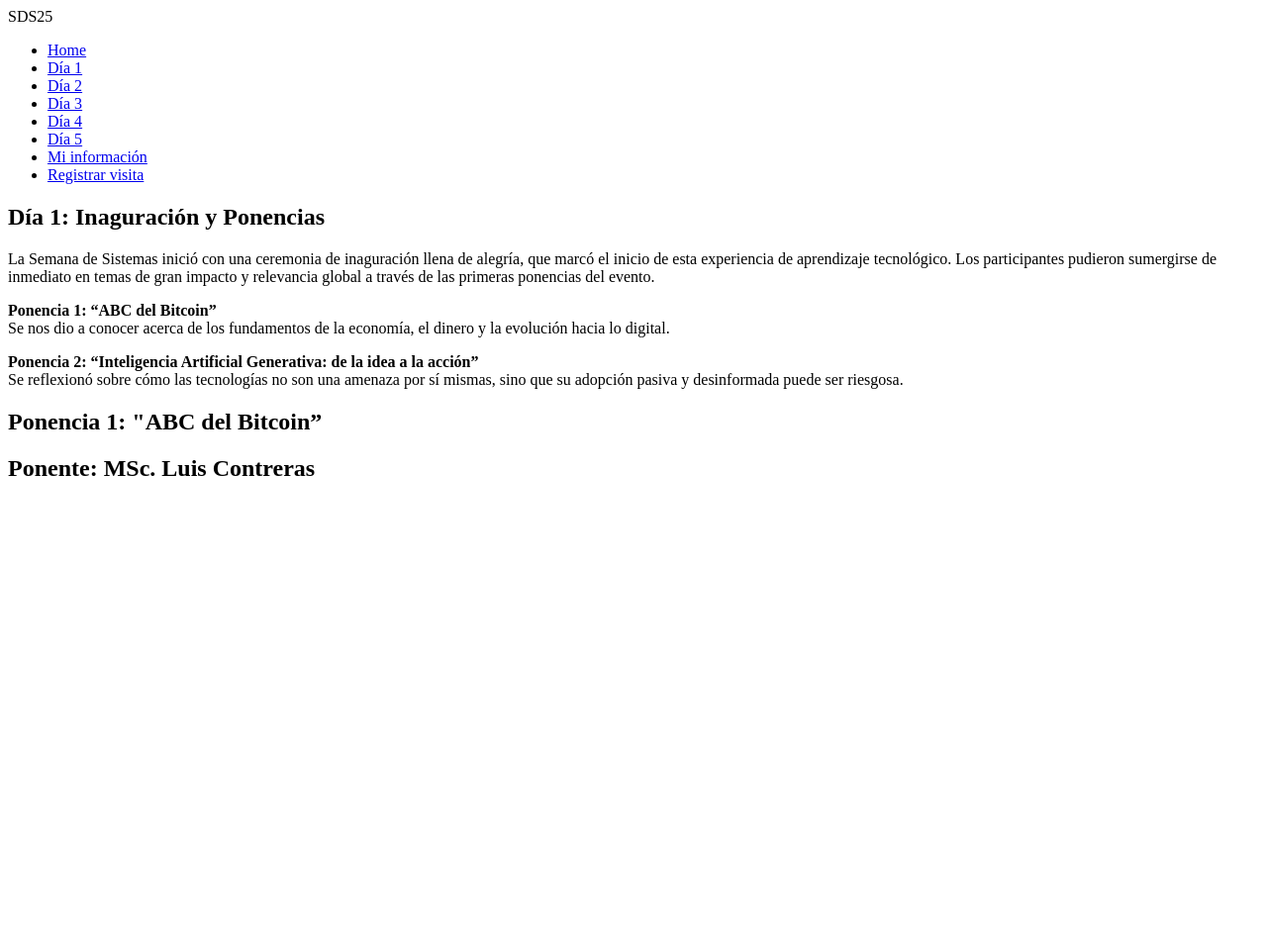
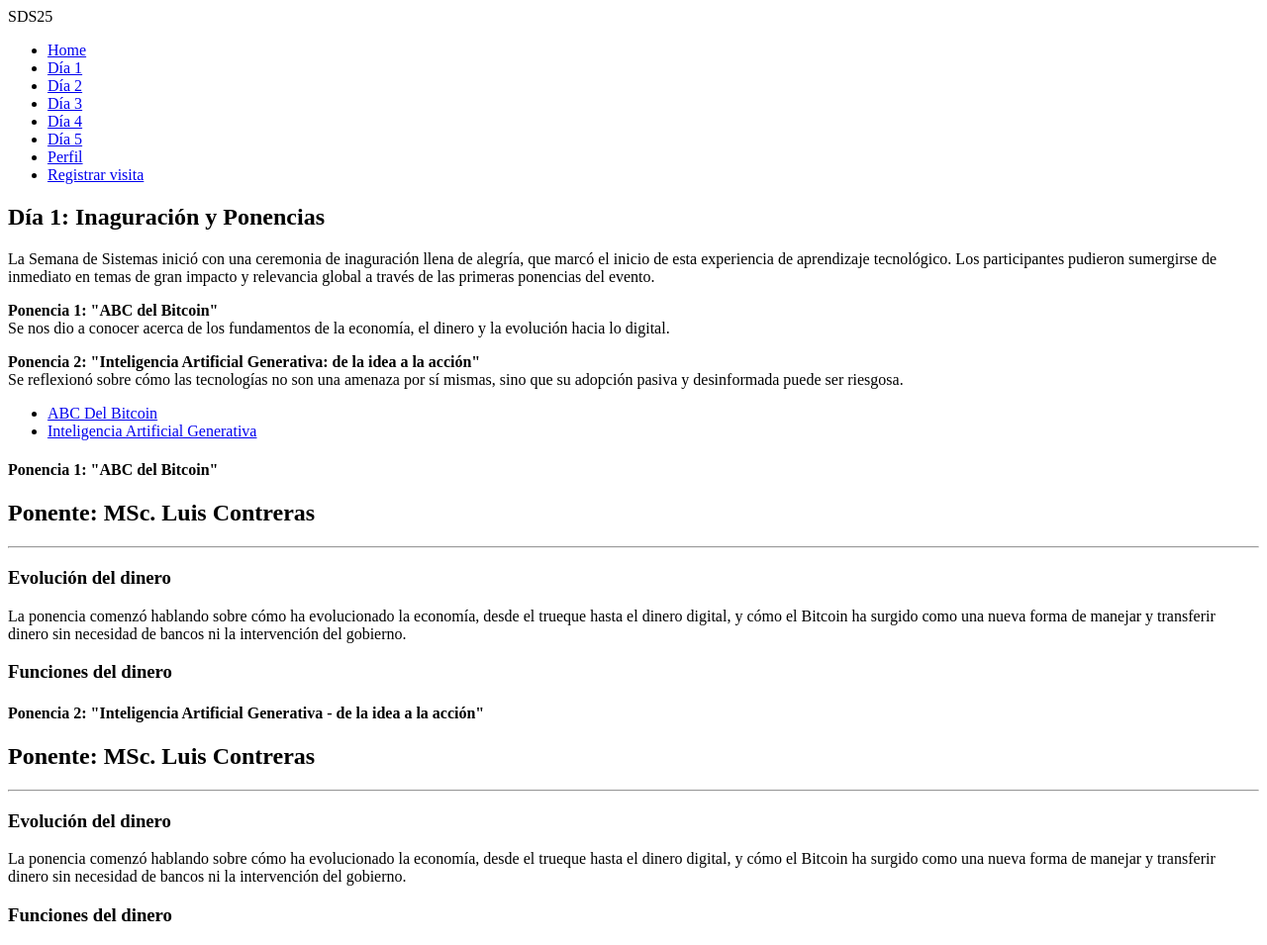
Before and after one commit to fatimarqz9/SDS_2025, a PHP site: template MVC/app/views/DayOne_View.php in a window 1280 px wide. Shown: the whole page at 99% size. Before the commit the page ends 481 px from the top, so only its background shows below. Run offline with PHP 8.4, Linux system fonts and the light colour scheme; the template is opened without the code that fills it, so the values that code supplies are empty.

Commit message:
Creación de sidebar para navegación del contenido de las ponencias

```diff
--- a/MVC/app/views/DayOne_View.php
+++ b/MVC/app/views/DayOne_View.php
@@ -4,7 +4,7 @@
 <head>
     <meta charset="UTF-8">
     <meta name="viewport" content="width=device-width, initial-scale=1.0">
-    <title>Document</title>
+    <title><?= $title ?></title>
 </head>
 
 <body>
@@ -13,12 +13,12 @@
         <ul>
             <li><a href="../public">Home</a></li>
             <li><a href="dia1">Día 1</a></li>
-            <li><a href="#">Día 2</a></li>
-            <li><a href="#">Día 3</a></li>
-            <li><a href="#">Día 4</a></li>
-            <li><a href="#">Día 5</a></li>
-            <li><a href="#">Mi información</a></li>
-            <li><a href="#">Registrar visita</a></li>
+            <li><a href="dia2">Día 2</a></li>
+            <li><a href="dia3">Día 3</a></li>
+            <li><a href="dia4">Día 4</a></li>
+            <li><a href="dia5">Día 5</a></li>
+            <li><a href="perfil">Perfil</a></li>
+            <li><a href="registrar">Registrar visita</a></li>
         </ul>
     </nav>
 
@@ -28,25 +28,72 @@
             <p>La Semana de Sistemas inició con una ceremonia de inaguración llena de alegría, que marcó el inicio de esta experiencia de aprendizaje tecnológico.
                 Los participantes pudieron sumergirse de inmediato en temas de gran impacto y relevancia global a través de las primeras ponencias del evento. </p>
 
-            <p><strong>Ponencia 1: “ABC del Bitcoin”</strong><br>
+            <p><strong>Ponencia 1: "ABC del Bitcoin"</strong><br>
                 Se nos dio a conocer acerca de los fundamentos de la economía, el dinero y la evolución hacia lo digital.
             </p>
-            <p><strong>Ponencia 2: “Inteligencia Artificial Generativa: de la idea a la acción”</strong><br>
+            <p><strong>Ponencia 2: "Inteligencia Artificial Generativa: de la idea a la acción"</strong><br>
                 Se reflexionó sobre cómo las tecnologías no son una amenaza por sí mismas, sino que su adopción pasiva y desinformada puede ser riesgosa.</p>
         </div>
-        <div class="dia1_img">
+        <div class="dia1_img"></div>
+    </section>
 
+    <section class="contenido">
+        <aside class="sidebar">
+            <ul>
+                <li>
+                    <a href="#ABC_Bitcoin">ABC Del Bitcoin</a>
+                </li>
+                <li>
+                    <a href="#IA_Generativa">Inteligencia Artificial Generativa</a>
+                </li>
+            </ul>
+        </aside>
+
+        <section class="section_ponencias">
+            <section class="ponencia" id="ABC_Bitcoin">
+                <div class="titulo">
+                    <h1>Ponencia 1: "ABC del Bitcoin"</h1>
+                    <h2>Ponente: MSc. Luis Contreras</h2>
+                </div>
+                <hr>
+                <div class="contenido_ponencia">
+                    <div class="subtema_ponencia">
+                        <h3>Evolución del dinero</h3>
+                        <p>
+                            La ponencia comenzó hablando sobre cómo ha evolucionado la economía, desde el trueque hasta el dinero digital,
+                            y cómo el Bitcoin ha surgido como una nueva forma de manejar y transferir dinero sin necesidad de bancos ni la intervención del gobierno.
+                        </p>
+                    </div>
+                    <div class="subtema_ponencia">
+                        <h3>Funciones del dinero</h3>
+                        <p></p>
+                    </div>
                 </div>
             </section>
-    <section class="Ponencia">
+
+            <section class="ponencia" id="IA_Generativa">
                 <div class="titulo">
-            <h1>Ponencia 1: "ABC del Bitcoin”</h1>
+                    <h1>Ponencia 2: "Inteligencia Artificial Generativa - de la idea a la acción"</h1>
                     <h2>Ponente: MSc. Luis Contreras</h2>
                 </div>
+                <hr>
                 <div class="contenido_ponencia">
-
+                    <div class="subtema_ponencia">
+                        <h3>Evolución del dinero</h3>
+                        <p>
+                            La ponencia comenzó hablando sobre cómo ha evolucionado la economía, desde el trueque hasta el dinero digital,
+                            y cómo el Bitcoin ha surgido como una nueva forma de manejar y transferir dinero sin necesidad de bancos ni la intervención del gobierno.
+                        </p>
+                    </div>
+                    <div class="subtema_ponencia">
+                        <h3>Funciones del dinero</h3>
+                        <p></p>
+                    </div>
                 </div>
             </section>
+        </section>
+    </section>
+
 </body>
 
 </html>
--- a/MVC/public/index.php
+++ b/MVC/public/index.php
@@ -4,4 +4,4 @@
     require_once("../routes/web.php");
 
 ?>
-    <link rel="stylesheet" href="../public/css/style.css">
+<link rel="stylesheet" href="../public/css/style.css">
```
Also changed, not shown: MVC/public/css/style.css (+67 -20 lines). Lines whose indentation alone changed are shown as unchanged.
